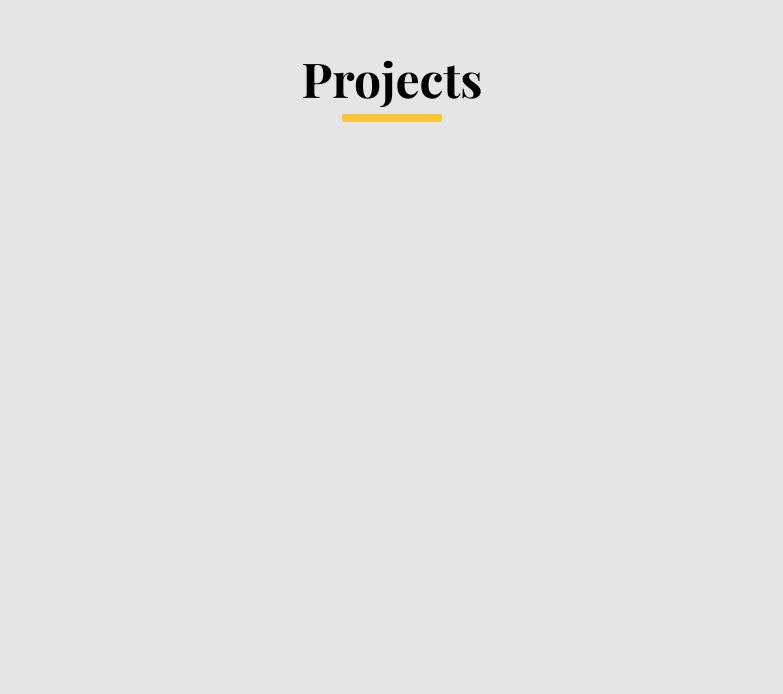
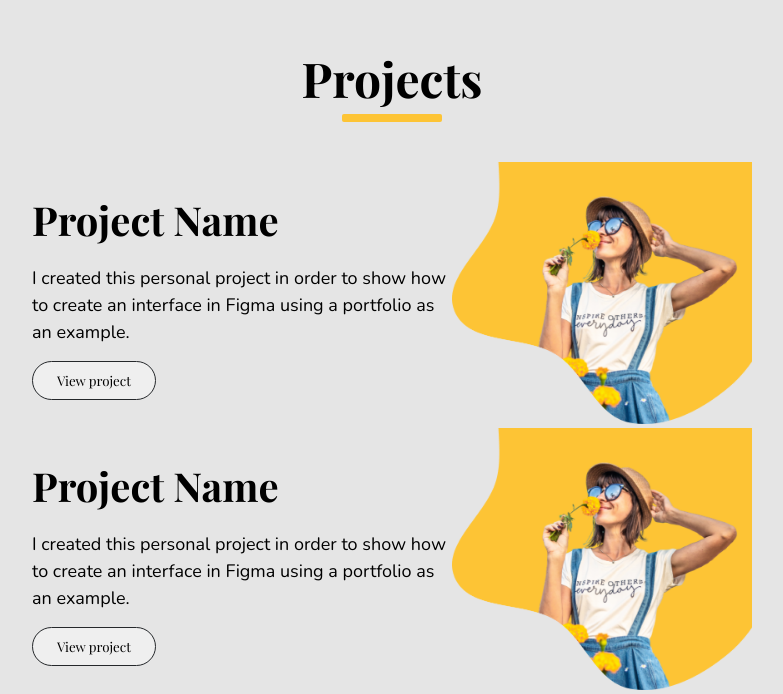
Before and after one commit to oladee/React-Portfolio, a React (Create React App) app: page / in a window 1280 px wide. Shown: the part 758-1452 px from the top of the page, without its empty margins (248-1031 px from the left). Before the commit the page ends 880 px from the top, so only its background shows below. Built offline with nearby package versions, Linux system fonts and the light colour scheme.

Commit message:
included card design for project display

```diff
--- a/src/components/Projects.jsx
+++ b/src/components/Projects.jsx
@@ -1,4 +1,5 @@
 import React from 'react'
+import image from '../assets/image.png'
 
 const Projects = () => {
   return (
@@ -9,7 +10,26 @@ const Projects = () => {
         </header>
         <div className="cardSection">
           <div className="card">
-
+            <div className="leftpane">
+              <h3>Project Name</h3>
+              <p>I created this personal project in order to show how to create an interface in Figma using a portfolio as an example.</p>
+              <button>View project</button>
+            </div>
+            <div className="rightpane">
+              <img src={image} alt="" width='300'/>
+            </div>
+          </div>
+        </div>
+        <div className="cardSection">
+          <div className="card">
+            <div className="leftpane">
+              <h3>Project Name</h3>
+              <p>I created this personal project in order to show how to create an interface in Figma using a portfolio as an example.</p>
+              <button>View project</button>
+            </div>
+            <div className="rightpane">
+              <img src={image} alt="" width='300'/>
+            </div>
           </div>
         </div>
 
--- a/src/index.css
+++ b/src/index.css
@@ -33,7 +33,7 @@ nav ul li {
   font-family: "Raleway", sans-serif;
 }
 nav ul li:hover,
-.button:hover {
+.button:hover, .leftpane button:hover{
   color: aliceblue;
   transform: scale(0.89);
   transition: 0.5s;
@@ -98,6 +98,7 @@ nav ul li:hover,
   flex-direction: column;
   align-items: center;
   justify-content: center;
+  margin-bottom: 40px;
 }
 .myprojects header h2 {
   font-size: 48px;
@@ -110,6 +111,34 @@ nav ul li:hover,
   border-radius: 2px;
 }
 
+.cardSection {
+  width: 100%;
+  display: flex;
+  justify-content: center;
+  align-items: center;
+}
+.card {
+  display: flex;
+  justify-content: center;
+  align-items: center;
+  flex-wrap: wrap;
+}
+.leftpane h3 {
+  font-size: 40px;
+  font-weight: 700;
+  line-height: 150%;
+}
+.leftpane p {
+  font-size: 18px;
+  font-family: "Nunito", sans-serif;
+  line-height: 150%;
+  padding: 15px 0px;
+}
+.leftpane button{
+  padding: 10px 24px;
+  border-radius: 24px;
+  border:1px solid #25282B;
+}
 @media (min-width: 1024px) {
   .maincontent {
     background: url("./assets/yellow-bg.svg");
@@ -148,4 +177,9 @@ nav ul li:hover,
     object-fit: none;
     margin: 0 auto;
   }
+  .leftpane p {
+    width: 420px;
+
+  }
+
 }
```
